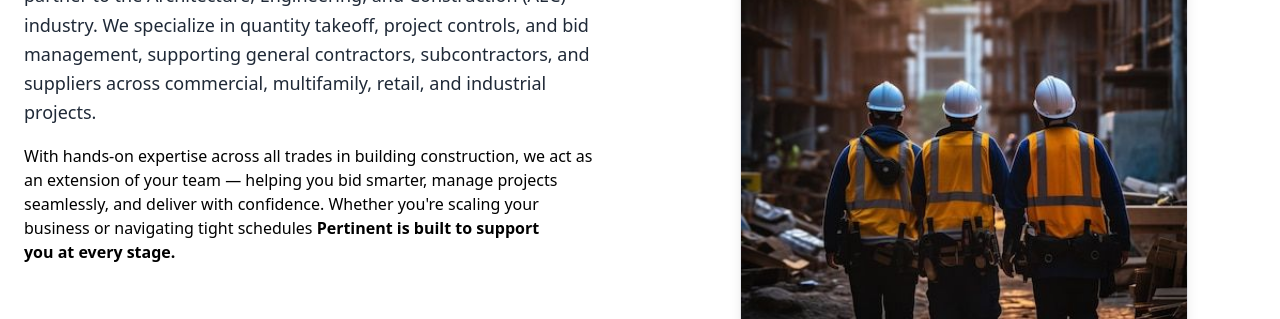
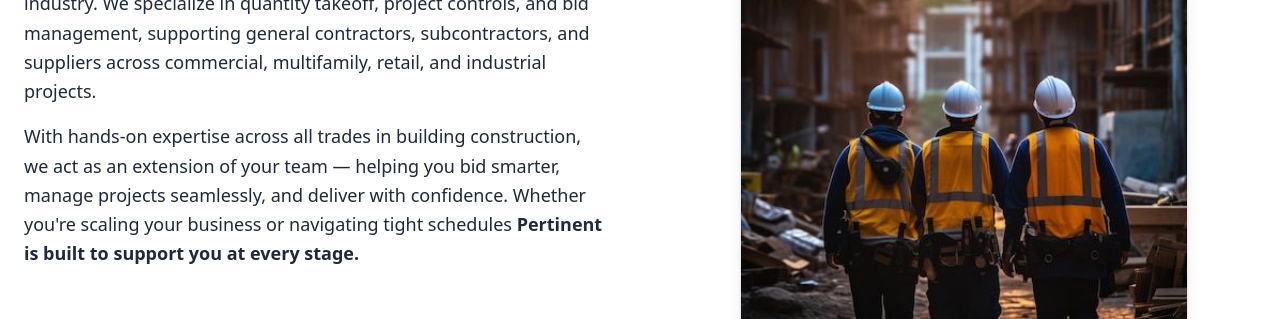
Before and after one commit to samiksha3002/Pertinent, a Next.js app: page / in a window 1280 px wide. Shown: the part 1160-1479 px from the top of the page. Built offline with nearby package versions, Linux system fonts and the light colour scheme.

Commit message:
khgtsjc jd

```diff
--- a/components/AboutUs.jsx
+++ b/components/AboutUs.jsx
@@ -28,7 +28,7 @@ const AboutUs = () => {
             suppliers across commercial, multifamily, retail, and industrial
             projects.
           </p>
-          <p>
+          <p className="text-gray-800 text-lg mb-4 leading-relaxed">
             With hands-on expertise across all trades in building construction,
             we act as an extension of your team — helping you bid smarter,
             manage projects seamlessly, and deliver with confidence. Whether
```
